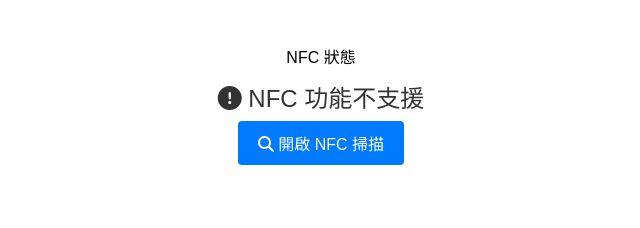
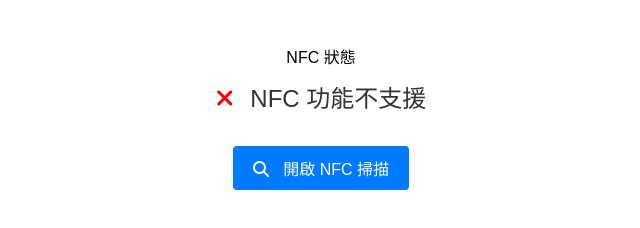
Before and after one commit to zz22558822/NFC-Test, a plain HTML site: page index.html in a window 1280 px wide. Both pictures are taken after a click on the button "開啟 NFC 掃描". Shown: the whole page, without its empty margins (319-959 px from the left). Drawn offline with Linux system fonts and the light colour scheme.

Commit message:
更新 v2 按鈕

```diff
--- a/css/style.scss
+++ b/css/style.scss
@@ -25,13 +25,20 @@ body {
   font-family: Arial, sans-serif;
   text-align: center;
   padding: 50px;
-}
 
   h1 {
     margin-bottom: 20px;
   }
 
+  i{
+    margin-right: 10px;
+    &.red{
+      color: red;
+    }
+  }
+
   .status {
+    height: 50px;
     font-size: 24px;
     margin-bottom: 10px;
     color: #333;
@@ -45,8 +52,10 @@ button {
     border: none;
     border-radius: 4px;
     cursor: pointer;
+
+    &:hover {
+      background-color: #0056b3;
     }
 
-button:hover {
-  background-color: #0056b3;
   }
+}
--- a/index.html
+++ b/index.html
@@ -42,9 +42,7 @@
     <!-- V2 -->
     <h1>NFC 狀態</h1>
 
-    <div class="status" id="status">
-      <i class="fas fa-tag"></i>請掃描
-    </div>
+    <div class="status" id="status"></div>
 
     <button id="scanButton" onclick="startNfcScan()">
       <i class="fas fa-search"></i> 開啟 NFC 掃描
--- a/js/all.js
+++ b/js/all.js
@@ -47,7 +47,7 @@ function startNfcScan() {
 		  console.log(record.data);
 		}
 
-		statusElement.innerHTML = '<i class="fas fa-tag"></i> NFC 狀態：已讀取';
+		statusElement.innerHTML = '<i class="fas fa-check"></i> NFC 狀態：已讀取';
 	  });
 
 	  reader.scan().catch(error => {
@@ -55,6 +55,6 @@ function startNfcScan() {
 	  });
 	} else {
 	  console.error('Web NFC API is not supported in this browser.');
-	  document.getElementById('status').innerHTML = '<i class="fas fa-exclamation-circle"></i> NFC 功能不支援';
+	  document.getElementById('status').innerHTML = '<i class="fas fa-times red"></i> NFC 功能不支援';
 	}
   }
```
Also changed, not shown: css/style.css, 1 other file. Lines whose indentation alone changed are shown as unchanged.
